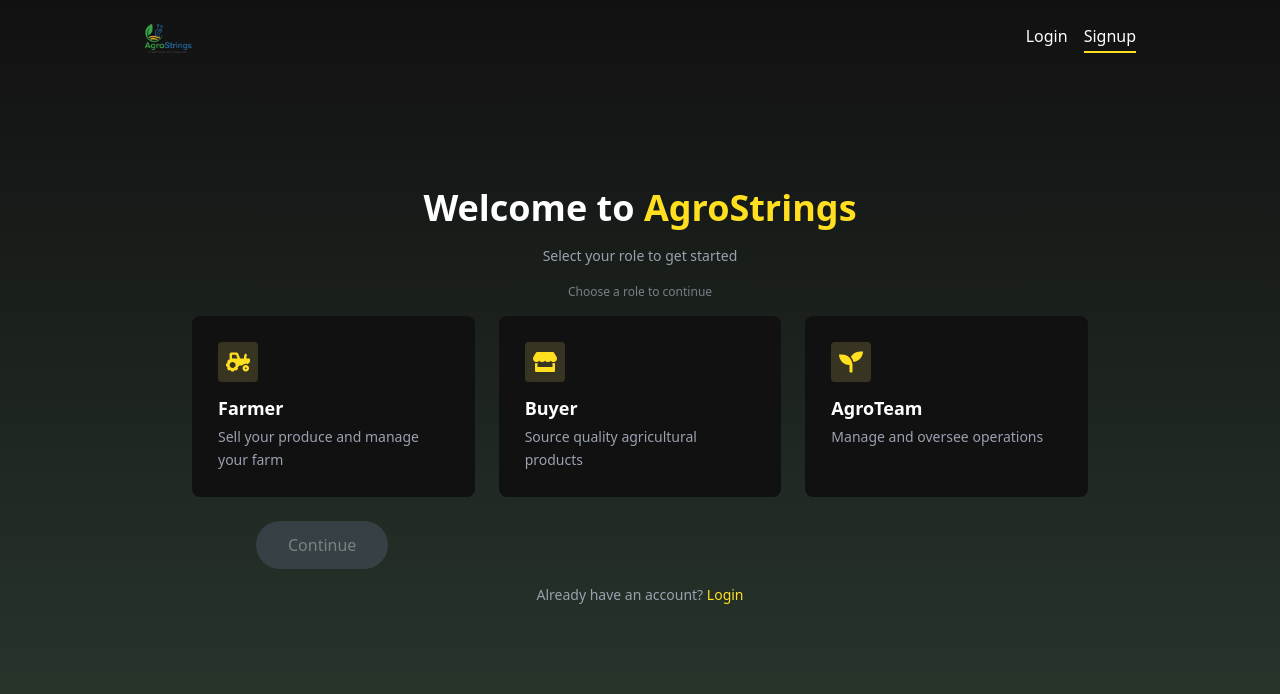
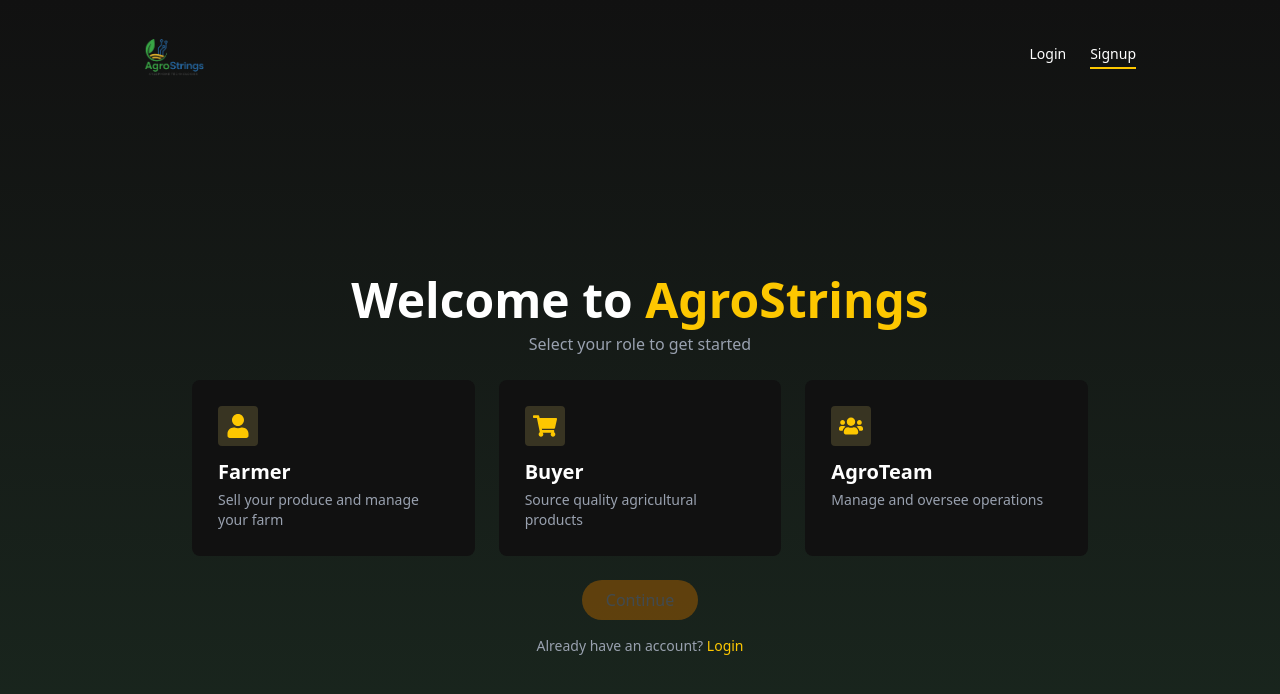
Before and after one commit to XYLOPHONE-TEC/agrostringsv1, a React (Vite) app: page /get-started in a window 1280 px wide. Shown: the top 694 px of the page. Built offline with nearby package versions, Linux system fonts and the light colour scheme.

Commit message:
modified the signup page

```diff
--- a/src/pages/get-started.jsx
+++ b/src/pages/get-started.jsx
@@ -1,27 +1,27 @@
-import React, { useState, useCallback } from 'react';
+// src/components/GetStarted.jsx
+import React, { useState } from 'react';
 import { Link, useNavigate } from 'react-router-dom';
-import { FaTractor, FaStore, FaSeedling } from 'react-icons/fa';
-import { motion, AnimatePresence } from 'framer-motion';
-import logo from '../assets/logo.png'; // Assuming optimized WebP format
+import { FaUser, FaShoppingCart, FaUsers } from 'react-icons/fa';
+import logo from '../assets/logo.png';
 
 const roles = [
   {
     key: 'farmer',
     label: 'Farmer',
     description: 'Sell your produce and manage your farm',
-    icon: <FaTractor size={24} className="text-yellow-300" />,
+    icon: <FaUser size={24} className="text-yellow-400" />,
   },
   {
     key: 'buyer',
     label: 'Buyer',
     description: 'Source quality agricultural products',
-    icon: <FaStore size={24} className="text-yellow-300" />,
+    icon: <FaShoppingCart size={24} className="text-yellow-400" />,
   },
   {
     key: 'agroteam',
     label: 'AgroTeam',
     description: 'Manage and oversee operations',
-    icon: <FaSeedling size={24} className="text-yellow-300" />,
+    icon: <FaUsers size={24} className="text-yellow-400" />,
   },
 ];
 
@@ -29,24 +29,21 @@ export default function GetStarted() {
   const [selectedRole, setSelectedRole] = useState(null);
   const navigate = useNavigate();
 
-  const handleSelect = useCallback(
-    roleKey => setSelectedRole(selectedRole === roleKey ? null : roleKey),
-    [selectedRole],
-  );
-  const handleContinue = useCallback(() => {
+  const handleSelect = roleKey => setSelectedRole(roleKey);
+  const handleContinue = () => {
     if (selectedRole) navigate(`/signup?role=${selectedRole}`);
-  }, [selectedRole, navigate]);
+  };
 
   return (
-    <div className="min-h-screen bg-gradient-to-b from-[#111] to-[#2a3a2f] text-white flex flex-col">
+    <div className="min-h-screen bg-gradient-to-b from-[#111] to-[#1a281f] text-white flex flex-col">
       {/* Header */}
-      <nav className="w-full max-w-5xl mx-auto flex justify-between items-center py-3 px-4">
-        <img src={logo} alt="AgroStrings Logo" className="h-10 sm:h-12 w-auto" loading="lazy" />
-        <ul className="flex items-center space-x-4 text-xs sm:text-sm lg:text-base">
+      <nav className="w-full max-w-5xl mx-auto flex justify-between items-center py-4 px-4 md:py-6">
+        <img src={logo} alt="AgroStrings Logo" className="h-15 w-auto" />
+        <ul className="flex items-center space-x-4 text-xs sm:space-x-6 sm:text-sm">
           <li>
             <Link
               to="/login"
-              className="pb-1 font-medium border-b-2 border-transparent hover:border-yellow-300 transition"
+              className="pb-1 font-medium border-b-2 border-transparent hover:border-yellow-400 transition"
             >
               Login
             </Link>
@@ -54,7 +51,7 @@ export default function GetStarted() {
           <li>
             <Link
               to="/signup"
-              className="pb-1 font-medium border-b-2 border-yellow-300 transition"
+              className="pb-1 font-medium border-b-2 border-yellow-400 transition"
             >
               Signup
             </Link>
@@ -63,73 +60,54 @@ export default function GetStarted() {
       </nav>
 
       {/* Main Content */}
-      <main className="mt-0 flex-grow flex flex-col items-center justify-center px-4 py-6 max-h-[80vh]">
-        <h1 className="text-xl sm:text-2xl md:text-3xl lg:text-4xl font-bold mb-2 text-center leading-relaxed">
+      <main className="mt-0 sm:mt-6 flex-grow flex flex-col items-center justify-center px-4">
+        <h1 className="text-2xl sm:text-3xl md:text-5xl lg:text-5xl font-bold mb-2 text-center">
           <span className="text-white">Welcome to </span>
-          <span className="text-yellow-300">AgroStrings</span>
+          <span className="text-yellow-400">AgroStrings</span>
         </h1>
-        <p className="text-gray-400 mb-4 text-center text-xs sm:text-sm leading-relaxed">
-          Select your role to get started
-        </p>
-        <AnimatePresence>
-          {!selectedRole && (
-            <motion.p
-              initial={{ opacity: 0 }}
-              animate={{ opacity: 1 }}
-              exit={{ opacity: 0 }}
-              className="text-gray-400 mb-4 text-xs text-center animate-pulse"
-            >
-              Choose a role to continue
-            </motion.p>
-          )}
-        </AnimatePresence>
+        <p className="text-gray-400 mb-6 text-center">Select your role to get started</p>
 
-        <div className="grid grid-cols-1 sm:grid-cols-1 md:grid-cols-2 lg:grid-cols-3 gap-4 sm:gap-6 w-full max-w-3xl lg:max-w-4xl mb-6">
-          {roles.map(({ key, label, description, icon }, index) => (
-            <motion.button
+        <div className="grid grid-cols-1 sm:grid-cols-2 lg:grid-cols-3 gap-4 sm:gap-6 w-full max-w-3xl lg:max-w-4xl mb-6">
+          {roles.map(({ key, label, description, icon }) => (
+            <button
               key={key}
-              initial={{ opacity: 0, y: 10 }}
-              animate={{ opacity: 1, y: 0 }}
-              transition={{ delay: index * 0.1 }}
               onClick={() => handleSelect(key)}
-              aria-label={`Select ${label} role: ${description}`}
               className={`
-                flex flex-col items-start
-                p-4 sm:p-6 rounded-lg border-2 transition-all duration-200 focus:outline-none focus-visible:ring-2 focus-visible:ring-yellow-300 w-full hover:scale-[1.02]
+                flex flex-row sm:flex-col items-center sm:items-start
+                p-4 sm:p-6 rounded-lg border-2 transition-colors focus:outline-none w-full
                 ${selectedRole === key
-                  ? 'border-yellow-300 bg-black shadow-md'
-                  : 'border-transparent bg-[#111] hover:border-yellow-300'}
+                  ? 'border-yellow-400 bg-black'
+                  : 'border-transparent bg-[#111] hover:border-yellow-400'}
               `}
             >
-              <div className="p-2 bg-[#383422] rounded mb-3">{icon}</div>
-              <div className="text-left">
-                <h2 className="text-lg font-semibold mb-1">{label}</h2>
-                <p className="text-gray-400 text-xs sm:text-sm leading-relaxed">{description}</p>
+              {/* Icon container: right margin on mobile, bottom margin on desktop */}
+              <div className="p-2 bg-[#383422] rounded mr-4 sm:mr-0 sm:mb-3">
+                {icon}
               </div>
-            </motion.button>
+              <div className="flex-1 text-left">
+                <h2 className="text-lg sm:text-xl font-semibold mb-1">{label}</h2>
+                <p className="text-gray-400 text-xs sm:text-sm">{description}</p>
+              </div>
+            </button>
           ))}
         </div>
 
-        <div className="relative w-full max-w-3xl">
-          <motion.button
+        <button
           onClick={handleContinue}
           disabled={!selectedRole}
-            aria-disabled={!selectedRole}
-            whileHover={selectedRole ? { scale: 1.05 } : {}}
           className={`
-              w-full sm:w-auto px-8 py-3 rounded-full font-medium transition-transform disabled:opacity-50 mb-4
+            w-full sm:w-auto px-6 py-2 rounded-full font-medium transition-opacity disabled:opacity-50 mb-4
             ${selectedRole
-                ? 'bg-yellow-300 text-gray-900 hover:bg-yellow-200 fixed bottom-4 left-4 right-4 sm:static'
-                : 'bg-gray-600 text-gray-300'}
+              ? 'bg-yellow-400 text-gray-900 hover:bg-yellow-300'
+              : 'bg-yellow-700 text-gray-500'}
           `}
         >
           Continue
-          </motion.button>
-        </div>
+        </button>
 
         <p className="text-gray-400 text-sm">
           Already have an account?{' '}
-          <Link to="/login" className="text-yellow-300 hover:underline">
+          <Link to="/login" className="text-yellow-400 hover:underline">
             Login
           </Link>
         </p>
```
Lines whose indentation alone changed are shown as unchanged.
